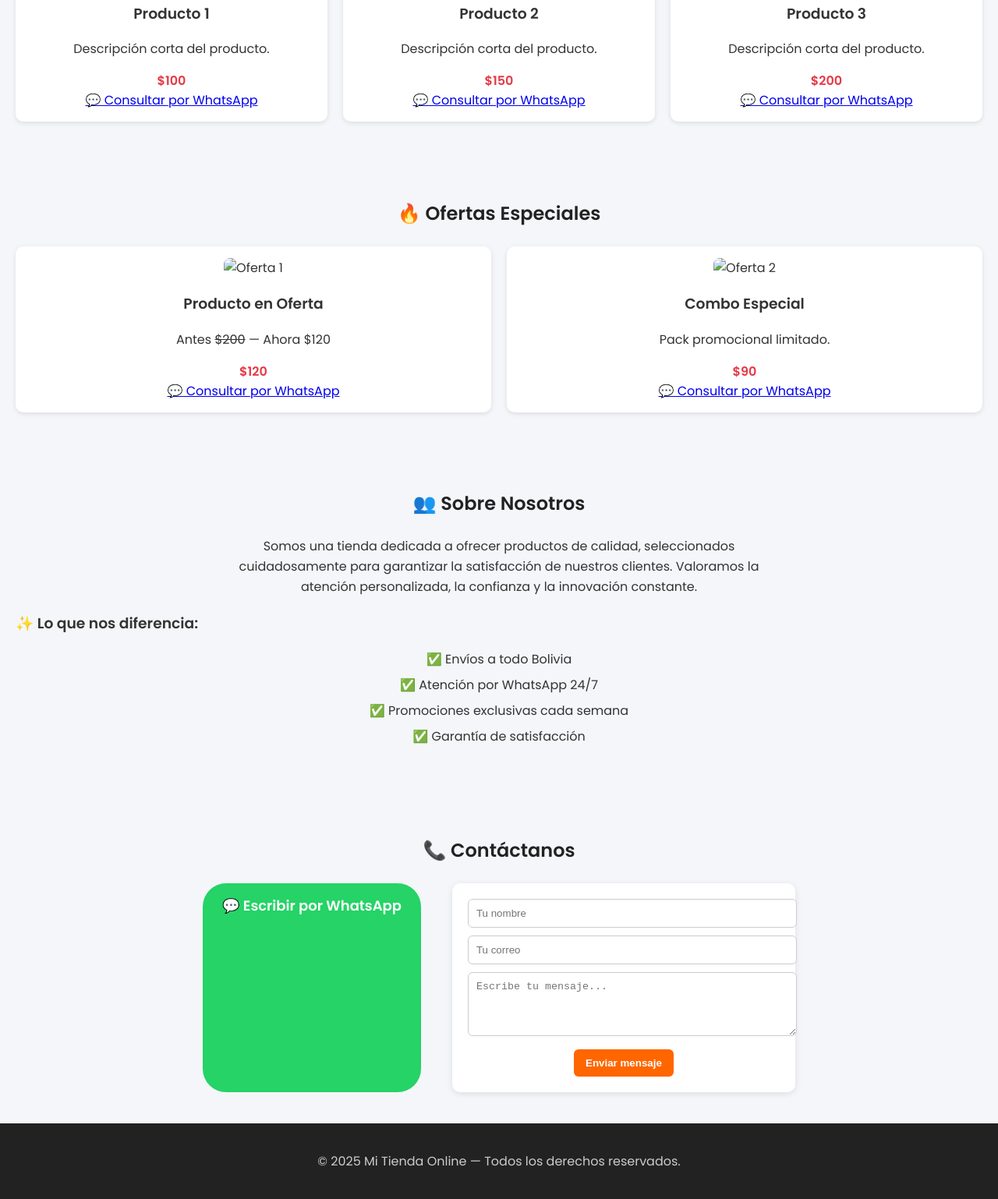
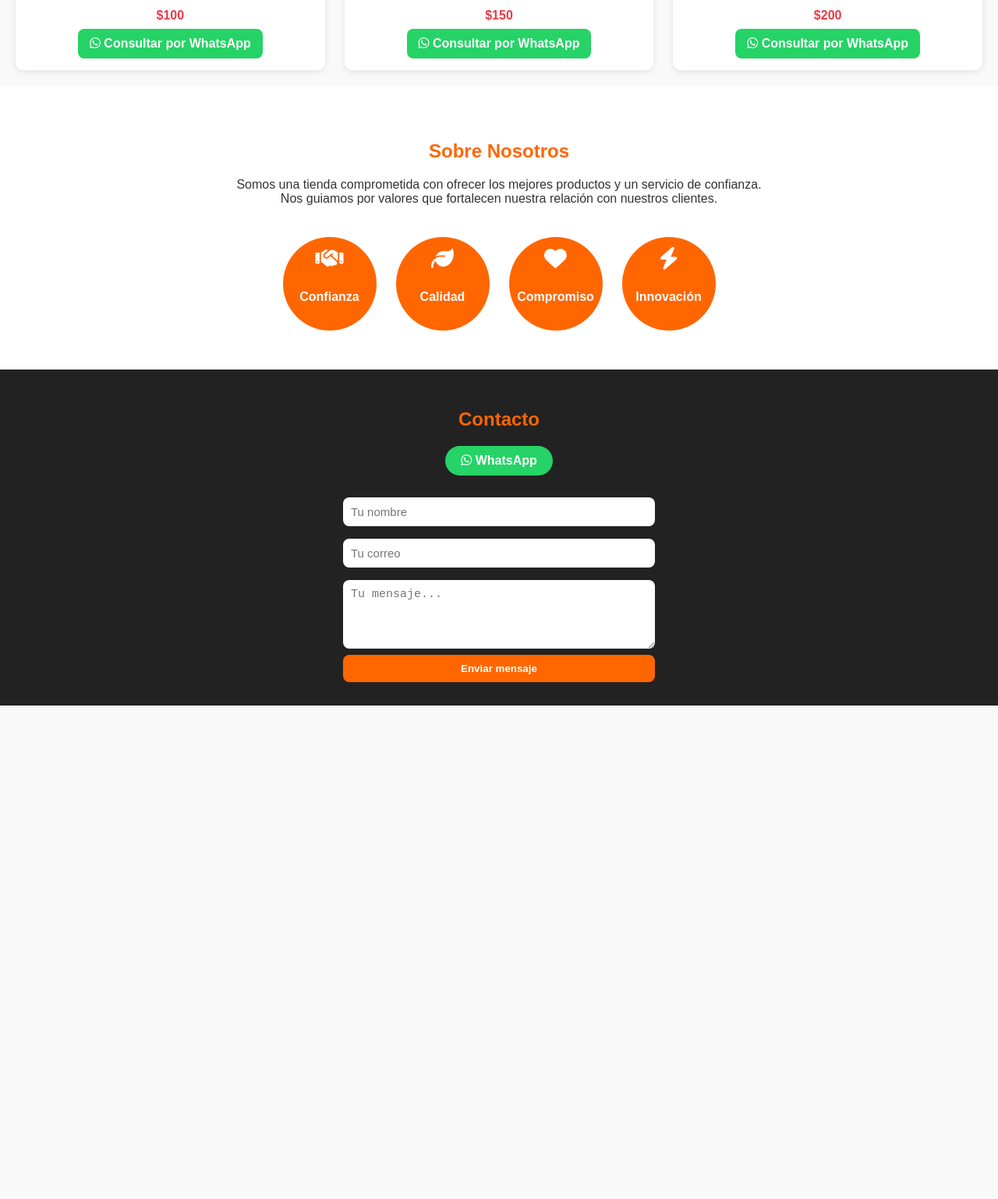
Before and after one commit to elioto/Gaba-Style, a plain HTML site: page index.html in a window 1280 px wide. Shown: the part 674-2212 px from the top of the page at 78% size. After the commit the page ends 1579 px from the top, so only its background shows below. Drawn offline with Linux system fonts and the light colour scheme.

Commit message:
Add files via upload

```diff
--- a/index.html
+++ b/index.html
@@ -5,11 +5,14 @@
   <meta name="viewport" content="width=device-width, initial-scale=1.0">
   <title>Mi Catálogo de Productos</title>
   <link rel="stylesheet" href="style.css">
-  <link href="https://fonts.googleapis.com/css2?family=Poppins:wght@400;600&display=swap" rel="stylesheet">
+
+  <!-- Íconos de Font Awesome -->
+  <link rel="stylesheet" href="https://cdnjs.cloudflare.com/ajax/libs/font-awesome/6.5.0/css/all.min.css">
 </head>
+
 <body>
 
-  <!-- Encabezado -->
+  <!-- 🔹 ENCABEZADO -->
   <header>
     <div class="logo">
       <img src="imagenes/Logo.png" alt="Logo de la tienda" />
@@ -20,26 +23,25 @@
       <a href="#productos">Productos</a>
       <a href="#ofertas">Ofertas</a>
       <a href="#nosotros">Sobre Nosotros</a>
-      <a href="#contacto" class="contacto-btn">Contacto</a>
+      <a href="#contacto" class="contacto-btn"><i class="fa-brands fa-whatsapp"></i> Contacto</a>
     </nav>
   </header>
 
-  <!-- Buscador -->
+  <!-- 🔹 BUSCADOR -->
   <div class="buscador-container">
     <input type="text" id="buscador" placeholder="🔍 Buscar productos...">
   </div>
 
-  <!-- Sección Productos -->
+  <!-- 🔹 SECCIÓN PRODUCTOS -->
   <section class="productos" id="productos">
-    <h2 class="titulo-seccion">🛍️ Nuestros Productos</h2>
-
-    <div class="grid">
     <div class="producto">
       <img src="imagenes/producto1.jpg" alt="Producto 1">
       <h3>Producto 1</h3>
       <p>Descripción corta del producto.</p>
       <span class="precio">$100</span><br>
-        <a class="btn-whatsapp" href="https://wa.me/59170000000?text=Hola,%20me%20interesa%20el%20Producto%201" target="_blank">💬 Consultar por WhatsApp</a>
+      <a class="btn-whatsapp" href="https://wa.me/59170000000?text=Hola,%20me%20interesa%20el%20Producto%201" target="_blank">
+        <i class="fa-brands fa-whatsapp"></i> Consultar por WhatsApp
+      </a>
     </div>
 
     <div class="producto">
@@ -47,7 +49,9 @@
       <h3>Producto 2</h3>
       <p>Descripción corta del producto.</p>
       <span class="precio">$150</span><br>
-        <a class="btn-whatsapp" href="https://wa.me/59170000000?text=Hola,%20me%20interesa%20el%20Producto%202" target="_blank">💬 Consultar por WhatsApp</a>
+      <a class="btn-whatsapp" href="https://wa.me/59170000000?text=Hola,%20me%20interesa%20el%20Producto%202" target="_blank">
+        <i class="fa-brands fa-whatsapp"></i> Consultar por WhatsApp
+      </a>
     </div>
 
     <div class="producto">
@@ -55,92 +59,59 @@
       <h3>Producto 3</h3>
       <p>Descripción corta del producto.</p>
       <span class="precio">$200</span><br>
-        <a class="btn-whatsapp" href="https://wa.me/59170000000?text=Hola,%20me%20interesa%20el%20Producto%203" target="_blank">💬 Consultar por WhatsApp</a>
+      <a class="btn-whatsapp" href="https://wa.me/59170000000?text=Hola,%20me%20interesa%20el%20Producto%203" target="_blank">
+        <i class="fa-brands fa-whatsapp"></i> Consultar por WhatsApp
+      </a>
+    </div>
+  </section>
+
+  <!-- 🔹 SOBRE NOSOTROS -->
+  <section id="nosotros" class="nosotros">
+    <h2>Sobre Nosotros</h2>
+    <p>Somos una tienda comprometida con ofrecer los mejores productos y un servicio de confianza. Nos guiamos por valores que fortalecen nuestra relación con nuestros clientes.</p>
+
+    <div class="valores">
+      <div class="valor">
+        <i class="fa-solid fa-handshake"></i>
+        <h4>Confianza</h4>
+      </div>
+      <div class="valor">
+        <i class="fa-solid fa-leaf"></i>
+        <h4>Calidad</h4>
+      </div>
+      <div class="valor">
+        <i class="fa-solid fa-heart"></i>
+        <h4>Compromiso</h4>
+      </div>
+      <div class="valor">
+        <i class="fa-solid fa-bolt"></i>
+        <h4>Innovación</h4>
       </div>
     </div>
   </section>
 
-  <!-- Sección Ofertas -->
-  <section class="ofertas" id="ofertas">
-    <h2 class="titulo-seccion">🔥 Ofertas Especiales</h2>
+  <!-- 🔹 CONTACTO -->
+  <footer id="contacto">
+    <h2>Contacto</h2>
+    <p><a href="https://wa.me/59170000000" target="_blank" class="btn-whatsapp-footer"><i class="fa-brands fa-whatsapp"></i> WhatsApp</a></p>
 
-    <div class="grid">
-      <div class="producto oferta">
-        <img src="imagenes/oferta1.jpg" alt="Oferta 1">
-        <h3>Producto en Oferta</h3>
-        <p>Antes <s>$200</s> — Ahora $120</p>
-        <span class="precio">$120</span><br>
-        <a class="btn-whatsapp" href="https://wa.me/59170000000?text=Hola,%20quiero%20más%20info%20de%20la%20oferta" target="_blank">💬 Consultar por WhatsApp</a>
-      </div>
+    <form action="mailto:correo@ejemplo.com" method="post" enctype="text/plain">
+      <input type="text" name="nombre" placeholder="Tu nombre" required>
+      <input type="email" name="correo" placeholder="Tu correo" required>
+      <textarea name="mensaje" placeholder="Tu mensaje..." rows="4" required></textarea>
+      <button type="submit">Enviar mensaje</button>
+    </form>
+  </footer>
 
-      <div class="producto oferta">
-        <img src="imagenes/oferta2.jpg" alt="Oferta 2">
-        <h3>Combo Especial</h3>
-        <p>Pack promocional limitado.</p>
-        <span class="precio">$90</span><br>
-        <a class="btn-whatsapp" href="https://wa.me/59170000000?text=Hola,%20quiero%20el%20Combo%20Especial" target="_blank">💬 Consultar por WhatsApp</a>
-      </div>
-    </div>
-  </section>
-
-  <!-- Sección Sobre Nosotros -->
-  <section class="nosotros" id="nosotros">
-    <h2 class="titulo-seccion">👥 Sobre Nosotros</h2>
-    <p>
-      Somos una tienda dedicada a ofrecer productos de calidad, seleccionados cuidadosamente
-      para garantizar la satisfacción de nuestros clientes.
-      Valoramos la atención personalizada, la confianza y la innovación constante.
+  <p id="no-coincidencias" style="display:none; text-align:center; color:#888; font-size:18px; margin-top:20px;">
+    No hay coincidencias
   </p>
 
-    <div class="sugerencias">
-      <h3>✨ Lo que nos diferencia:</h3>
-      <ul>
-        <li>✅ Envíos a todo Bolivia</li>
-        <li>✅ Atención por WhatsApp 24/7</li>
-        <li>✅ Promociones exclusivas cada semana</li>
-        <li>✅ Garantía de satisfacción</li>
-      </ul>
-    </div>
-  </section>
-
-  <!-- Sección Contacto -->
-  <section class="contacto" id="contacto">
-    <h2 class="titulo-seccion">📞 Contáctanos</h2>
-
-    <div class="contacto-container">
-      <!-- Botón de WhatsApp -->
-      <a href="https://wa.me/59170000000?text=Hola,%20necesito%20más%20información" target="_blank" class="btn-whatsapp grande">
-        💬 Escribir por WhatsApp
-      </a>
-
-      <!-- Formulario -->
-      <form action="https://formsubmit.co/TU_CORREO_AQUI" method="POST" class="formulario">
-        <input type="text" name="nombre" placeholder="Tu nombre" required>
-        <input type="email" name="email" placeholder="Tu correo" required>
-        <textarea name="mensaje" rows="4" placeholder="Escribe tu mensaje..." required></textarea>
-        <button type="submit">Enviar mensaje</button>
-
-        <!-- Opcional: redirección tras enviar -->
-        <input type="hidden" name="_next" value="https://tuusuario.github.io/mi-pagina-web/">
-        <input type="hidden" name="_captcha" value="false">
-      </form>
-    </div>
-  </section>
-
-  <!-- Footer -->
-  <footer>
-    <p>© 2025 Mi Tienda Online — Todos los derechos reservados.</p>
-  </footer>
-
-  <!-- Script buscador -->
+  <!-- Script del buscador -->
   <script>
     const buscador = document.getElementById("buscador");
     const productos = document.querySelectorAll(".producto");
-    const mensajeNo = document.createElement("p");
-    mensajeNo.id = "no-coincidencias";
-    mensajeNo.innerText = "No hay coincidencias";
-    mensajeNo.style.display = "none";
-    document.body.appendChild(mensajeNo);
+    const mensajeNo = document.getElementById("no-coincidencias");
 
     buscador.addEventListener("keyup", function() {
       let texto = buscador.value.toLowerCase();
@@ -159,6 +130,5 @@
       mensajeNo.style.display = hayCoincidencia ? "none" : "block";
     });
   </script>
-
 </body>
 </html>
--- a/style.css
+++ b/style.css
@@ -1,91 +1,104 @@
 body {
-    font-family: 'Poppins', sans-serif;
+    font-family: "Poppins", sans-serif;
     margin: 0;
     padding: 0;
-    background: #f4f6f9;
+    background: #f9f9f9;
     color: #333;
-    scroll-behavior: smooth;
   }
 
-  /* Header */
+  /* ---------- HEADER ---------- */
   header {
     display: flex;
+    flex-wrap: wrap;
     align-items: center;
     justify-content: space-between;
-    padding: 15px 40px;
-    background: linear-gradient(90deg, #222, #444);
-    color: #fff;
+    background: #222;
+    color: white;
+    padding: 10px 20px;
     position: sticky;
     top: 0;
-    z-index: 100;
-    box-shadow: 0 2px 8px rgba(0, 0, 0, 0.3);
+    z-index: 10;
   }
-
 
   .logo {
     display: flex;
     align-items: center;
-    gap: 10px;
+    gap: 15px;
   }
 
   .logo img {
-    height: 60px;
+    height: 70px;
+  }
+
+  .logo h1 {
+    font-size: 1.3rem;
+    margin: 0;
+    color: #fff;
+  }
+
+  nav {
+    display: flex;
+    flex-wrap: wrap;
+    gap: 15px;
   }
 
   nav a {
+    color: #fff;
     text-decoration: none;
-    margin: 0 12px;
-    color: #fff;
     font-weight: 500;
     transition: color 0.3s;
   }
 
   nav a:hover {
-    color: #ffb347;
+    color: #ff6600;
   }
 
   .contacto-btn {
     background-color: #ff6600;
+    padding: 8px 14px;
+    border-radius: 20px;
     color: white;
-    padding: 10px 18px;
-    border-radius: 20px;
-    text-decoration: none;
-    transition: background 0.3s;
   }
 
   .contacto-btn:hover {
     background-color: #e65c00;
   }
 
-  /* Secciones */
-  section {
-    padding: 40px 20px;
+  /* ---------- BUSCADOR ---------- */
+  .buscador-container {
+    text-align: center;
+    margin: 25px 0;
   }
 
-  .titulo-seccion {
-    text-align: center;
-    margin-bottom: 25px;
-    color: #222;
+  #buscador {
+    padding: 12px 20px;
+    width: 80%;
+    max-width: 400px;
+    border-radius: 25px;
+    border: 2px solid #ff6600;
+    font-size: 16px;
+    outline: none;
   }
 
-  /* Productos y ofertas */
-  .grid {
+  /* ---------- PRODUCTOS ---------- */
+  .productos {
     display: grid;
     grid-template-columns: repeat(auto-fit, minmax(250px, 1fr));
-    gap: 20px;
+    gap: 25px;
+    padding: 20px;
   }
 
   .producto {
     background: #fff;
     border-radius: 10px;
     padding: 15px;
+    box-shadow: 0 2px 8px rgba(0,0,0,0.1);
     text-align: center;
-    box-shadow: 0 2px 6px rgba(0,0,0,0.1);
-    transition: transform 0.2s;
+    transition: transform 0.3s;
   }
 
   .producto:hover {
-    transform: scale(1.03);
+    transform: translateY(-5px);
   }
 
   .producto img {
@@ -98,90 +111,121 @@ body {
     color: #e63946;
   }
 
-  /* Sobre nosotros */
-  .nosotros p {
-    max-width: 700px;
-    margin: 0 auto 20px;
-    line-height: 1.6;
-    text-align: center;
-  }
-
-  .sugerencias ul {
-    list-style: none;
-    padding: 0;
-    text-align: center;
-  }
-
-  .sugerencias li {
-    margin: 8px 0;
-  }
-
-  /* Contacto */
-  .contacto-container {
-    display: flex;
-    flex-wrap: wrap;
-    justify-content: center;
-    gap: 40px;
-    text-align: center;
-  }
-
-  .btn-whatsapp.grande {
+  .btn-whatsapp {
+    display: inline-block;
     background: #25D366;
     color: white;
-    padding: 15px 25px;
-    font-size: 18px;
-    font-weight: bold;
-    border-radius: 30px;
+    padding: 10px 15px;
+    margin-top: 8px;
+    border-radius: 8px;
     text-decoration: none;
-    transition: transform 0.2s, background 0.3s;
-  }
-
-  .btn-whatsapp.grande:hover {
-    background: #1ebe5c;
-    transform: scale(1.05);
-  }
-
-  /* Formulario */
-  .formulario {
-    background: #fff;
-    padding: 20px;
-    border-radius: 10px;
-    box-shadow: 0 2px 8px rgba(0,0,0,0.1);
-    width: 100%;
-    max-width: 400px;
-  }
-
-  .formulario input,
-  .formulario textarea {
-    width: 100%;
-    padding: 10px;
-    margin-bottom: 10px;
-    border: 1px solid #ccc;
-    border-radius: 6px;
-  }
-
-  .formulario button {
-    background: #ff6600;
-    color: white;
-    border: none;
-    padding: 10px 15px;
-    border-radius: 6px;
-    cursor: pointer;
     font-weight: bold;
     transition: background 0.3s;
   }
 
-  .formulario button:hover {
+  .btn-whatsapp:hover {
+    background: #1ebe5c;
+  }
+
+  /* ---------- SOBRE NOSOTROS ---------- */
+  .nosotros {
+    text-align: center;
+    padding: 50px 20px;
+    background: #fff;
+  }
+
+  .nosotros h2 {
+    color: #ff6600;
+  }
+
+  .nosotros p {
+    max-width: 700px;
+    margin: 10px auto 40px;
+  }
+
+  .valores {
+    display: flex;
+    flex-wrap: wrap;
+    justify-content: center;
+    gap: 25px;
+  }
+
+  .valor {
+    background: #ff6600;
+    color: white;
+    border-radius: 50%;
+    width: 120px;
+    height: 120px;
+    display: flex;
+    flex-direction: column;
+    align-items: center;
+    justify-content: center;
+    transition: transform 0.3s, background 0.3s;
+  }
+
+  .valor:hover {
+    background: #e65c00;
+    transform: scale(1.1);
+  }
+
+  .valor i {
+    font-size: 1.8rem;
+    margin-bottom: 5px;
+  }
+
+  /* ---------- FOOTER ---------- */
+  footer {
+    text-align: center;
+    background: #222;
+    color: white;
+    padding: 30px 20px;
+  }
+
+  footer h2 {
+    color: #ff6600;
+  }
+
+  footer form {
+    display: flex;
+    flex-direction: column;
+    max-width: 400px;
+    margin: 20px auto 0;
+  }
+
+  footer input,
+  footer textarea {
+    margin: 8px 0;
+    padding: 10px;
+    border: none;
+    border-radius: 8px;
+    font-size: 15px;
+  }
+
+  footer button {
+    background: #ff6600;
+    color: white;
+    border: none;
+    padding: 10px;
+    border-radius: 8px;
+    font-weight: bold;
+    cursor: pointer;
+    transition: background 0.3s;
+  }
+
+  footer button:hover {
     background: #e65c00;
   }
 
-  /* Footer */
-  footer {
-    text-align: center;
-    background: #222;
-    color: #ccc;
-    padding: 20px;
+  .btn-whatsapp-footer {
+    background: #25D366;
+    color: white;
+    padding: 10px 20px;
+    border-radius: 20px;
+    text-decoration: none;
+    font-weight: bold;
+    display: inline-block;
   }
-  #no-coincidencias {
-    font-style: italic;
+
+  .btn-whatsapp-footer:hover {
+    background: #1ebe5c;
   }
```
Lines whose indentation alone changed are shown as unchanged.
